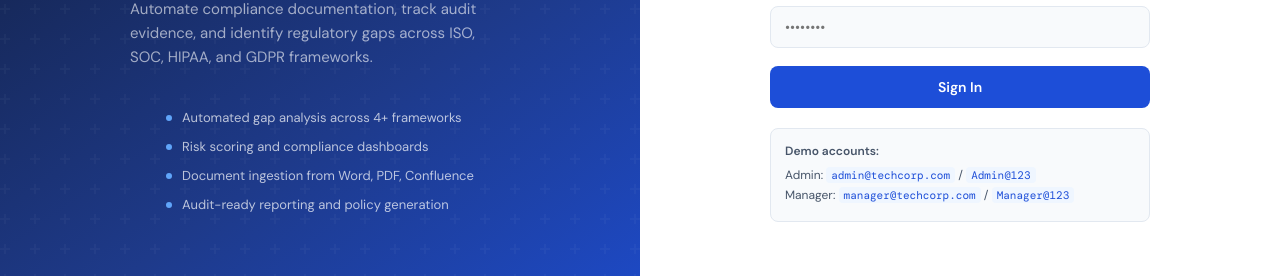
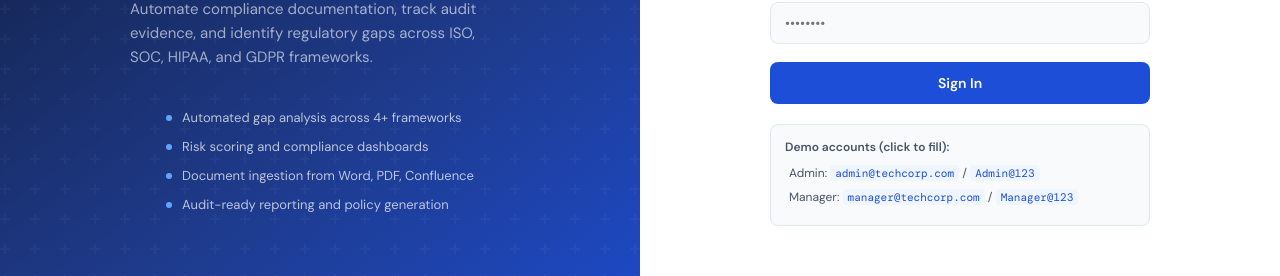
Before and after one commit to satish-thummala/Anthropic_Workspace, a React (Vite) app in the folder compliance/compliance-react-app/: page / in a window 1280 px wide. Shown: the part 386-662 px from the top of the page. Built offline with nearby package versions, Linux system fonts and the light colour scheme.

Commit message:
Login page UI changes

```diff
--- a/compliance/compliance-react-app/src/components/Auth/LoginPage.tsx
+++ b/compliance/compliance-react-app/src/components/Auth/LoginPage.tsx
@@ -98,9 +98,22 @@ export function LoginPage() {
           </form>
 
           <div className="hint-box">
-            <p style={{ fontWeight: 600, marginBottom: 8 }}>Demo accounts:</p>
-            <p>Admin:   <code>admin@techcorp.com</code> / <code>Admin@123</code></p>
-            <p style={{ marginTop: 4 }}>Manager: <code>manager@techcorp.com</code> / <code>Manager@123</code></p>
+            <p style={{ fontWeight: 600, marginBottom: 8 }}>Demo accounts (click to fill):</p>
+            {[
+              { role: 'Admin',   email: 'admin@techcorp.com',   pwd: 'Admin@123' },
+              { role: 'Manager', email: 'manager@techcorp.com', pwd: 'Manager@123' },
+            ].map(({ role, email: e, pwd }) => (
+              <p
+                key={role}
+                style={{ marginTop: 4, cursor: 'pointer', borderRadius: 4, padding: '2px 4px', transition: 'background 0.15s' }}
+                onMouseEnter={(ev) => (ev.currentTarget.style.background = 'rgba(0,0,0,0.06)')}
+                onMouseLeave={(ev) => (ev.currentTarget.style.background = 'transparent')}
+                onClick={() => { setEmail(e); setPassword(pwd); setErrors({}); }}
+                title={`Click to fill ${role} credentials`}
+              >
+                {role}: <code>{e}</code> / <code>{pwd}</code>
+              </p>
+            ))}
           </div>
         </div>
       </div>
```
